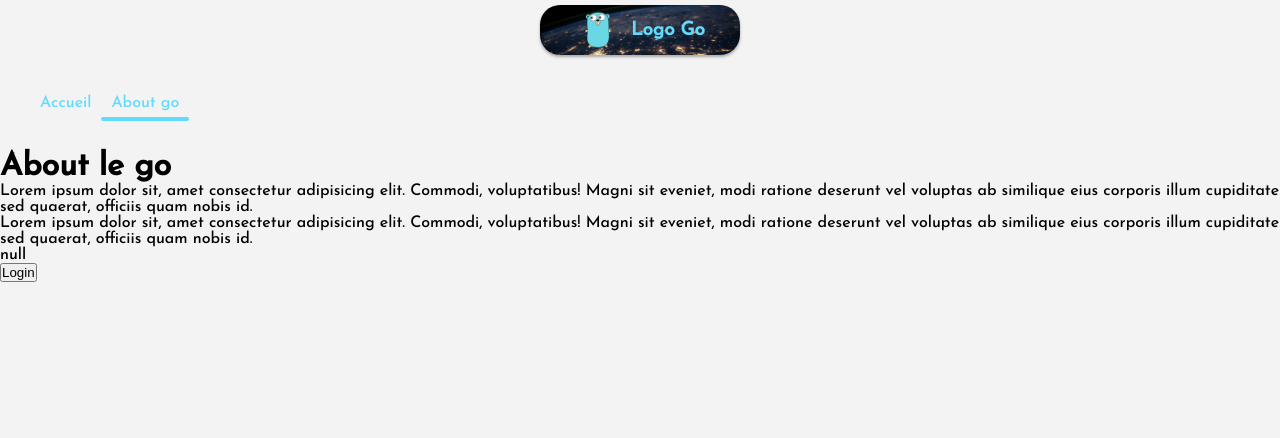
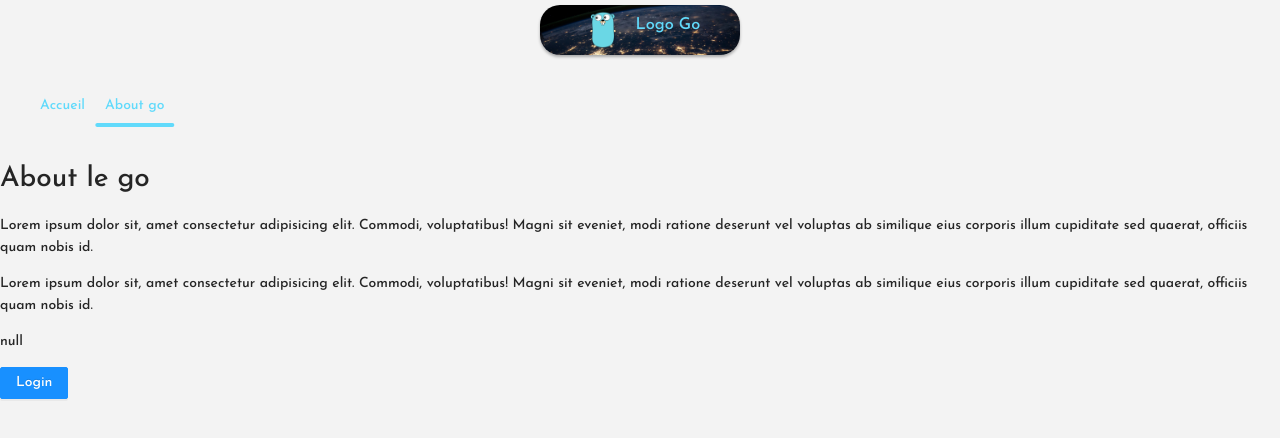
Before and after one commit to Michelprogram/country-react, a React (Create React App) app: page /about in a window 1280 px wide. Shown: the top 438 px of the page. Built offline with nearby package versions, Linux system fonts and the light colour scheme.

Commit message:
:sparkles: UseContext

```diff
--- a/package.json
+++ b/package.json
@@ -10,6 +10,7 @@
     "@types/node": "^16.11.26",
     "@types/react": "^17.0.43",
     "@types/react-dom": "^17.0.14",
+    "antd": "^4.19.5",
     "axios": "^0.26.1",
     "react": "^18.0.0",
     "react-dom": "^18.0.0",
--- a/src/Pages/About.tsx
+++ b/src/Pages/About.tsx
@@ -2,6 +2,8 @@
 import Navigation from '../Components/Navigation';
 import Logo from '../Components/Logo';
 import UserContext from '../UserContext';
+
+import { Button } from 'antd';
 
 import FakeUser from '../data/User';
 
@@ -18,7 +20,7 @@
             <p>Lorem ipsum dolor sit, amet consectetur adipisicing elit. Commodi, voluptatibus! Magni sit eveniet, modi ratione deserunt vel voluptas ab similique eius corporis illum cupiditate sed quaerat, officiis quam nobis id.</p>
             <p>Lorem ipsum dolor sit, amet consectetur adipisicing elit. Commodi, voluptatibus! Magni sit eveniet, modi ratione deserunt vel voluptas ab similique eius corporis illum cupiditate sed quaerat, officiis quam nobis id.</p>
             <p className="context">{JSON.stringify(user, null, 2)}</p>
-            <button onClick={() => setUser(FakeUser)}>Login</button>
+            <Button type="primary" onClick={() => setUser(FakeUser)}>Login</Button>
         </div>
     );
 };
--- a/src/Pages/Home.tsx
+++ b/src/Pages/Home.tsx
@@ -3,6 +3,7 @@
 import Logo from '../Components/Logo';
 import Countries from '../Components/Countries';
 import UserContext from '../UserContext';
+import { Button } from 'antd';
 
 
 const Home = () => {
@@ -15,7 +16,7 @@
             <Logo />
             <Navigation />
             <Countries />
-            {user ? <button onClick={() => setUser(null)}>Logout</button> : ""}
+            {user ? <Button onClick={() => setUser(null)}>Logout</Button> : ""}
             <p className="context">{JSON.stringify(user, null, 2)}</p>
         </div>
     );
--- a/src/styles/index.scss
+++ b/src/styles/index.scss
@@ -3,3 +3,4 @@
 @import "./components/logo";
 @import "./components/countries";
 @import "./components/card";
+@import '~antd/dist/antd.css';
```
Also changed, not shown: 1 other file (tests, documents, lock files or other folders).
